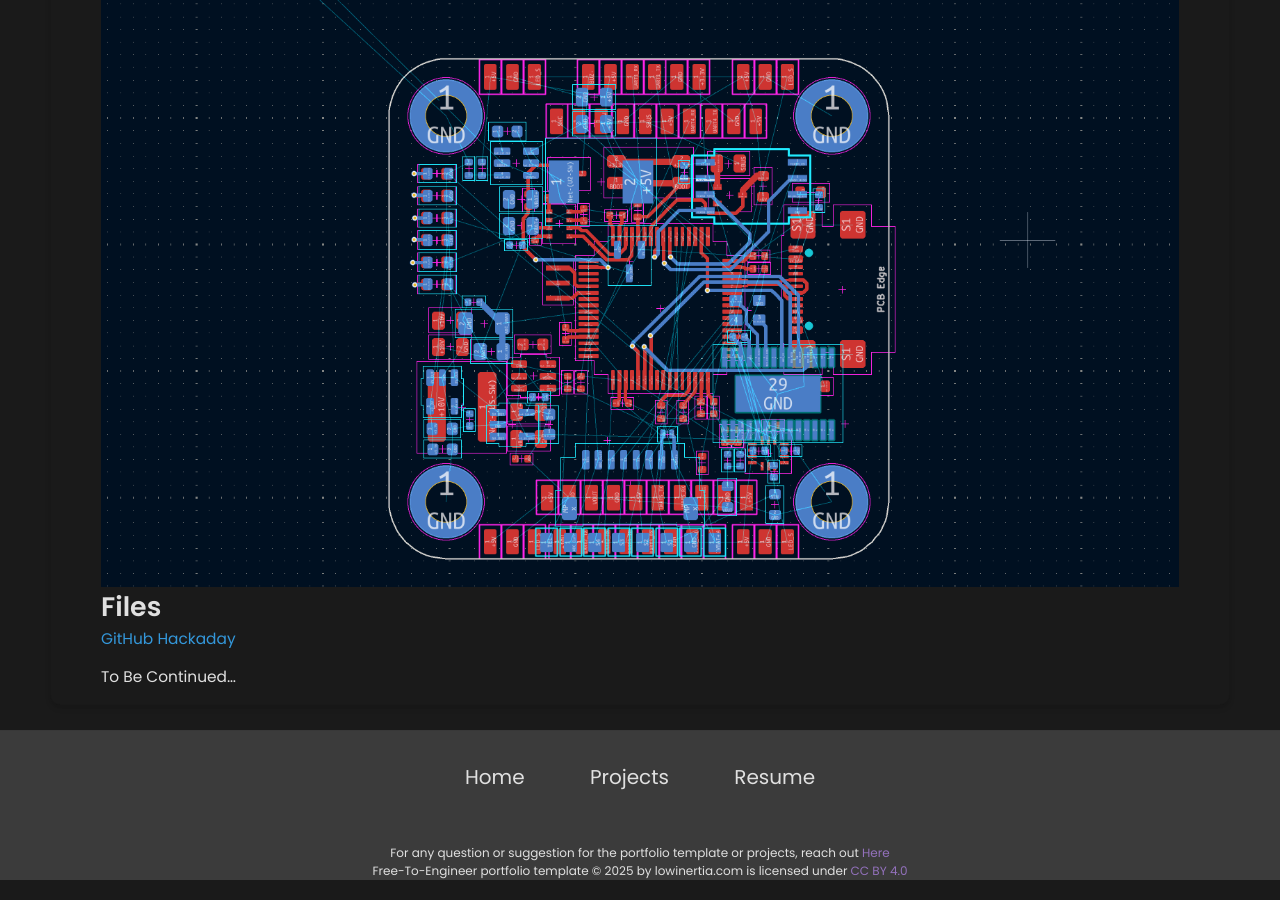
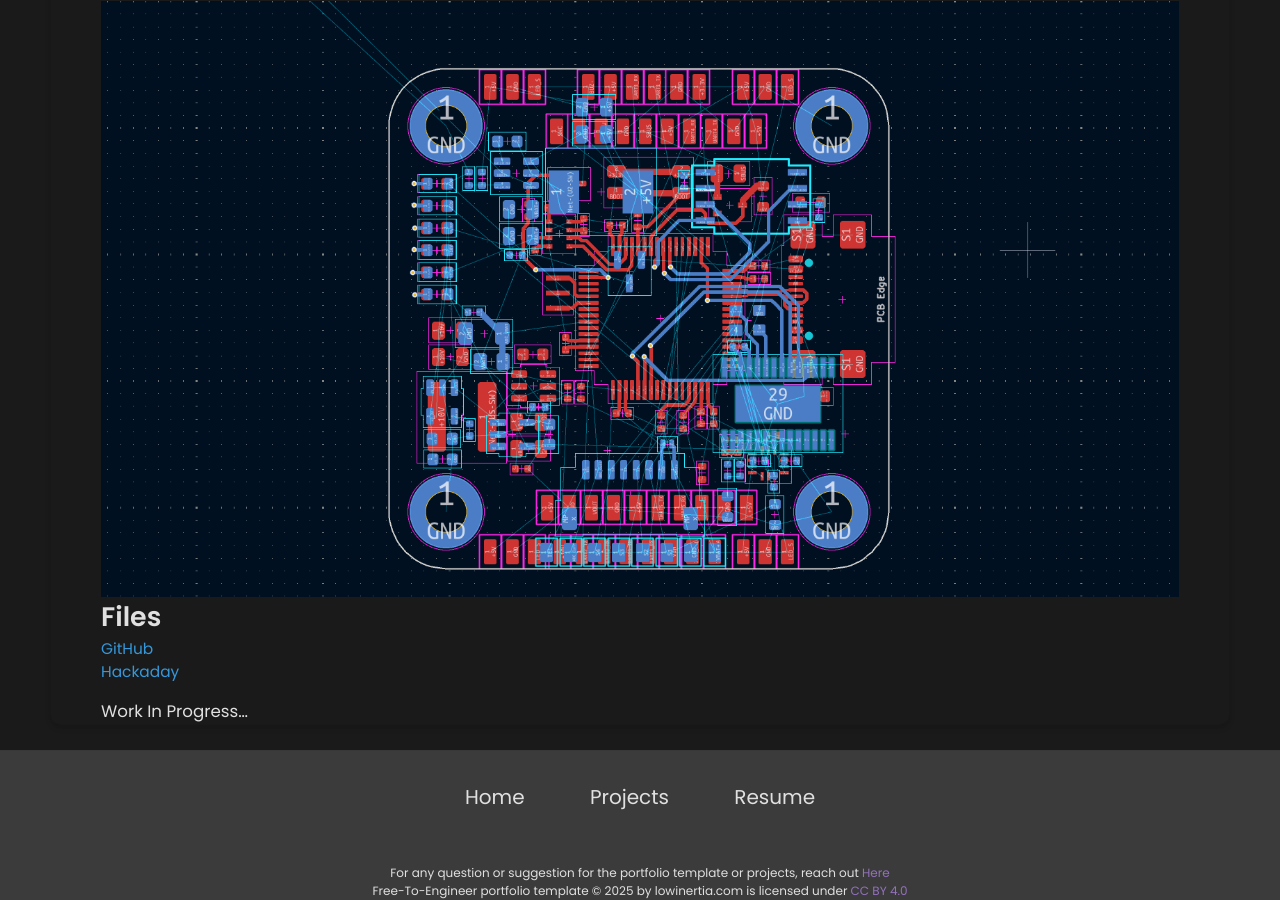
Before and after one commit to Farasani/farasani.github.io, a Jekyll site: the page built from _projects/demo-project/index.md, in a window 1280 px wide and 900 px high, scrolled down 1387 px. Built offline with Jekyll 4.4.1, drawn with Linux system fonts in a browser that asks for light colours.

Commit message:
Update index.md

```diff
--- a/_projects/demo-project/index.md
+++ b/_projects/demo-project/index.md
@@ -25,15 +25,15 @@
 - 1GB BlackBox
 - 6 PWM/DSHOT outputs
 
-### Schematics
+## Schematics
 {% include image-gallery.html images="Schematics.jpg" height="800" %}
 
-### Layout
+## Layout
 {% include image-gallery.html images="Layout.png" height="800" %}
 
 # Files
-[GitHub](https://github.com/Farasani/FAFO-Flight-Controller)
+[GitHub](https://github.com/Farasani/FAFO-Flight-Controller)\
 [Hackaday](https://hackaday.io/project/195476-fafo-flight-controller)
 
 
-To Be Continued...
+### Work In Progress...
```
